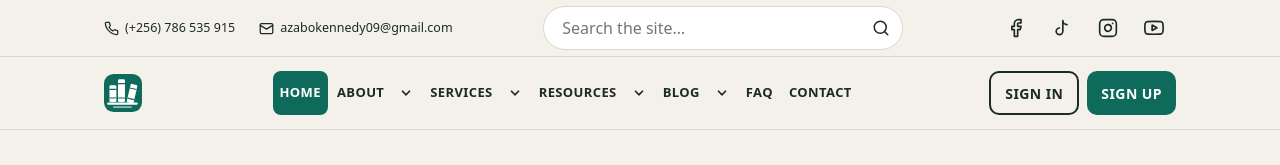
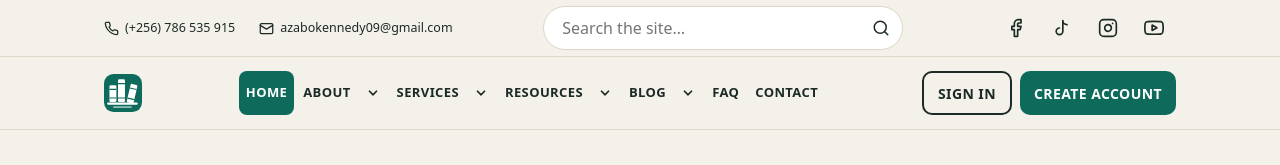
Before and after one commit to azabokennedy09/AcademicStrata-demo, a plain HTML site: page index.html in a window 1280 px wide. Shown: the top 165 px of the page. Drawn offline with nearby package versions, Linux system fonts and the light colour scheme; no server answers.

Commit message:
Add files via upload

```diff
--- a/app.js
+++ b/app.js
@@ -175,7 +175,7 @@ var row=el("div","row"),pl=el("label","",""),cb=document.createElement("input");
 var ok=el("button","btn","Approve");ok.onclick=async function(){try{await db.collection("resources").add({title:r.title,subject:r.subject,category:r.category||"",description:r.description||"",premium:cb.checked,assetId:r.assetId,url:r.url,size:r.size,createdAt:Date.now(),verified:true});await db.collection("submissions").doc(r.id).delete()}catch(e){alert("Could not approve. Try again.")}};
 var no=el("button","chip","Reject");no.onclick=async function(){if(!no.dataset.sure){no.dataset.sure="1";no.textContent="Click again to confirm";setTimeout(function(){no.dataset.sure="";no.textContent="Reject"},4000);return}try{await db.collection("submissions").doc(r.id).delete();pend=pend.filter(function(x){return x.id!==r.id});renderPend();if(assets&&r.assetId)assets.delete(r.assetId).catch(function(){})}catch(e){no.textContent="Could not reject"}};
 row.appendChild(ok);row.appendChild(no);c.appendChild(row);P.appendChild(c)})}
-document.getElementById("lsi").onclick=function(){openAuth("Sign In")};document.getElementById("lsu").onclick=function(){openAuth("Sign Up")};
+document.getElementById("lsi").onclick=function(){openAuth("Sign In")};document.getElementById("lsu").onclick=function(){openAuth("Create account")};
 async function dl(r,open){var m=document.getElementById("msg");m.textContent="";var w=open?window.open("","_blank"):null;try{var u=await SS.url(r.assetId,!open);if(w){w.opener=null;w.location.href=u}else{var a=document.createElement("a");a.href=u;a.rel="noopener";document.body.appendChild(a);a.click();a.remove()}if(window.SS&&SS.bump){SS.bump(r.id).then(function(n){if(typeof n==="number"&&n>0){dcounts[r.id]=n;if(location.hash==="#res-"+r.id)renderRes(r.id)}}).catch(function(){})}}catch(e){if(w)w.close();m.appendChild(el("div","msg","Could not open the file. Please try again or contact us."));toast("Could not open the file. Please try again or contact us.")}}
 function fsz(n){return n<1048576?Math.max(1,Math.round(n/1024))+" KB":(n/1048576).toFixed(1)+" MB"}
 function editRes(r,c){c.textContent="";var t=document.createElement("input");t.value=r.title;t.setAttribute("aria-label","Title");var s=document.createElement("select");s.setAttribute("aria-label","Subject");var ds=document.createElement("textarea");ds.rows=2;ds.maxLength=400;ds.value=r.description||"";ds.setAttribute("aria-label","Description");ds.placeholder="Description (optional)";var cs=document.createElement("select");cs.setAttribute("aria-label","Type");var o0=document.createElement("option");o0.value="";o0.textContent="No type";cs.appendChild(o0);RCATS.forEach(function(n){var o=document.createElement("option");o.textContent=n;if(n===r.category)o.selected=true;cs.appendChild(o)});["Mathematics","History and Political Education","Geography","Physics","General Science","Chemistry","Biology","Entrepreneurship Education","Kiswahili","Lugbara Ti","English Language","Physical Education","Christian Religious Education (CRE)","Islamic Religious Education (IRE)","Other",r.subject].filter(function(v,i,a){return v&&a.indexOf(v)===i}).forEach(function(v){var o=document.createElement("option");o.textContent=v;if(v===r.subject)o.selected=true;s.appendChild(o)});
@@ -305,15 +305,15 @@ var bk=el("div","");bk.style.marginTop="16px";bk.appendChild(back);V.appendChild
 var q="";
 
 var dlg=document.getElementById("dlg");
-function openAuth(n){var up=n==="Sign Up",rec=n==="Set a new password";document.getElementById("dt").textContent=n;document.getElementById("dm").textContent="";document.getElementById("del").hidden=rec;document.getElementById("dgb").hidden=rec;document.getElementById("dfp").parentNode.hidden=n!=="Sign In";document.getElementById("dpt").textContent=rec?"New password (10+ characters, letters and numbers)":up?"Password (10+ characters, letters and numbers)":"Password";document.getElementById("dp").autocomplete=(up||rec)?"new-password":"current-password";document.getElementById("dp").value="";dlg.showModal()}
+function openAuth(n){var up=n==="Create account",rec=n==="Set a new password";document.getElementById("dt").textContent=n;document.getElementById("dm").textContent="";document.getElementById("del").hidden=rec;document.getElementById("dgb").hidden=rec;document.getElementById("dfp").parentNode.hidden=n!=="Sign In";document.getElementById("dpt").textContent=rec?"New password (10+ characters, letters and numbers)":up?"Password (10+ characters, letters and numbers)":"Password";document.getElementById("dp").autocomplete=(up||rec)?"new-password":"current-password";document.getElementById("dp").value="";dlg.showModal()}
 document.getElementById("signin").onclick=function(){openAuth("Sign In")};
-document.getElementById("signup").onclick=function(){openAuth("Sign Up")};
+document.getElementById("signup").onclick=function(){openAuth("Create account")};
 document.getElementById("dx").onclick=function(){dlg.close()};
 ["de","dp"].forEach(function(i){document.getElementById(i).addEventListener("keydown",function(e){if(e.key==="Enter"){e.preventDefault();document.getElementById("dgo").click()}})});
 function strongPw(p){return p.length>=10&&/[A-Za-z]/.test(p)&&/\d/.test(p)}
 document.getElementById("dgo").onclick=async function(){var m=document.getElementById("dm"),t=document.getElementById("dt").textContent,em=document.getElementById("de").value.trim(),pw=document.getElementById("dp").value;
 if(t==="Set a new password"){if(!strongPw(pw)){m.textContent="Use at least 10 characters, with letters and numbers.";return}m.textContent="Please wait\u2026";try{await SS.setPassword(pw);m.textContent="Password changed. Reloading\u2026";setTimeout(function(){location.href=location.pathname+"#home";location.reload()},1200)}catch(e){m.textContent=e.message||"Could not change the password. Please request a new link."}return}
-var up=t==="Sign Up";if(!/^\S+@\S+\.\S+$/.test(em)||!pw){m.textContent="Enter a valid email and your password.";return}
+var up=t==="Create account";if(!/^\S+@\S+\.\S+$/.test(em)||!pw){m.textContent="Enter a valid email and your password.";return}
 if(up&&!strongPw(pw)){m.textContent="Use at least 10 characters, with letters and numbers.";return}
 m.textContent="Please wait\u2026";try{var r=await (up?SS.signUp(em,pw):SS.signIn(em,pw));if(r&&r.confirm){m.textContent="Account created. Check your email to confirm it, then sign in."}else{location.reload()}}catch(e){m.textContent=e.message||"Something went wrong. Try again."}};
 document.getElementById("dgoogle").onclick=async function(){var m=document.getElementById("dm");m.textContent="Opening Google\u2026";var slow=setTimeout(function(){m.textContent="Still waiting. If nothing happens, Google sign-in may not be switched on yet in Supabase. You can use your email and password instead."},8000);try{await SS.google()}catch(e){clearTimeout(slow);m.textContent="Google sign-in is not switched on yet. Please use your email and password."}};
--- a/index.html
+++ b/index.html
@@ -729,6 +729,7 @@ background:linear-gradient(to bottom,transparent 0,transparent 42%,var(--bg) 80%
 .be-save{margin-top:14px}
 .be-pane .be-chk{display:flex;flex-direction:row;align-items:center;gap:8px}
 .be-pane .be-chk input{width:auto;flex:none}
+@media (min-width:981px) and (max-width:1180px){.auth{gap:8px}.auth .btn{padding-left:14px;padding-right:14px;letter-spacing:0}}
 </style>
 </head>
 <body>
@@ -755,8 +756,8 @@ background:linear-gradient(to bottom,transparent 0,transparent 42%,var(--bg) 80%
 <div class="dd" data-p="resources"><a href="#resources">Resources</a><button class="tg" aria-label="Resources submenu" aria-expanded="false"><svg width="14" height="14" viewBox="0 0 24 24" fill="none" stroke="currentColor" stroke-width="3" stroke-linecap="round" aria-hidden="true"><path d="m6 9 6 6 6-6"/></svg></button><div class="menu mega"><div class="mc"><div class="mh">Explore</div><a href="#resources"><b>All Resources</b><span>Browse every file in the library.</span></a><a href="#free"><b>Free Guides</b><span>Open to everyone.</span></a><a href="#premium"><b>Premium Guides</b><span>Unlocked by arrangement.</span></a></div><div class="mc"><div class="mh">Teaching materials</div><a href="#lesson-notes"><b>Lesson Notes</b><span>Notes for the classroom.</span></a><a href="#guide-books"><b>Guide Books</b><span>Longer guides by subject.</span></a><a href="#lesson-plans"><b>Lesson Plans</b><span>Plans for your lessons.</span></a><a href="#schemes-of-work"><b>Schemes of Work</b><span>Term and year planning.</span></a></div><div class="mc"><div class="mh">Exams</div><a href="#exam-papers"><b>Examination Papers</b><span>Past papers to practise with.</span></a><a href="#activities-of-integration"><b>Activities of Integration</b><span>Tasks that bring topics together.</span></a></div></div></div>
 <div class="dd" data-p="blog"><a href="#blog">Blog</a><button class="tg" aria-label="Blog submenu" aria-expanded="false"><svg width="14" height="14" viewBox="0 0 24 24" fill="none" stroke="currentColor" stroke-width="3" stroke-linecap="round" aria-hidden="true"><path d="m6 9 6 6 6-6"/></svg></button><div class="menu mega"><div class="mc"><div class="mh">Posts</div><a href="#blog"><b>All Posts</b><span>Everything we have published.</span></a><a href="#blog-lesson-notes"><b>Lesson Notes</b><span>Notes shared as posts.</span></a><a href="#blog-articles"><b>Articles</b><span>Study tips and longer reads.</span></a></div><div class="mc"><div class="mh">News</div><a href="#blog-news"><b>News and Updates</b><span>What is new at Academicstrata.</span></a><a href="#blog-global-news"><b>Global News</b><span>Education news from around the world.</span></a></div></div></div>
 <a href="#faq" data-p="faqpage">FAQ</a><a href="#contact" data-p="contact">Contact</a>
-<div class="mauth"><button class="btn alt" id="msi">Sign In</button><button class="btn" id="msu">Sign Up</button><a class="btn" id="mad" href="#dashboard" hidden>Admin</a></div></nav>
-<div class="auth"><button class="btn alt" id="signin">Sign In</button><button class="btn" id="signup">Sign Up</button></div>
+<div class="mauth"><button class="btn alt" id="msi">Sign In</button><button class="btn" id="msu">Create account</button><a class="btn" id="mad" href="#dashboard" hidden>Admin</a></div></nav>
+<div class="auth"><button class="btn alt" id="signin">Sign In</button><button class="btn" id="signup">Create account</button></div>
 <button class="mtog" id="mt" aria-label="Open menu" aria-expanded="false"><svg width="24" height="24" viewBox="0 0 24 24" fill="none" stroke="currentColor" stroke-width="2.2" stroke-linecap="round" aria-hidden="true"><path d="M4 7h16M4 12h16M4 17h16"/></svg></button>
 </div>
 </header>
@@ -870,7 +871,7 @@ background:linear-gradient(to bottom,transparent 0,transparent 42%,var(--bg) 80%
 <p style="font-size:13px;margin:8px 0 0">PDF or Word (.docx) files, up to 20 MB. Submissions are checked by an admin before they appear.</p>
 </div>
 <div class="admin" id="review" hidden><h2>Pending review <span id="pc"></span></h2><p id="pe" style="font-size:15px">Nothing is waiting for review.</p><div class="grid" id="pend"></div></div>
-<div class="admin" id="locked"><h2>Want to share a resource?</h2><p style="font-size:15px">Uploading is for signed-in members only. Sign in or sign up to submit a file. An admin checks every file before it appears.</p><div class="row"><button class="btn" id="lsi">Sign In</button><button class="btn alt" id="lsu">Sign Up</button></div></div>
+<div class="admin" id="locked"><h2>Want to share a resource?</h2><p style="font-size:15px">Uploading is for signed-in members only. Sign in or create an account to submit a file. An admin checks every file before it appears.</p><div class="row"><button class="btn" id="lsi">Sign In</button><button class="btn alt" id="lsu">Create account</button></div></div>
 <div id="qnote" class="msg" hidden role="status"></div>
 <div class="hsearch" style="max-width:none;margin:0 0 4px"><label for="rq" style="position:absolute;left:-9999px">Search by title or subject</label><input id="rq" type="search" placeholder="Search by title or subject"></div>
 <div class="filters" id="filters" role="group" aria-label="Filter resources"></div>
@@ -963,7 +964,7 @@ background:linear-gradient(to bottom,transparent 0,transparent 42%,var(--bg) 80%
 <div class="faqsec long"><div class="faqtxt"><h1>Frequently asked questions</h1><p>Detailed answers about our guides, premium access, subjects and how to reach us.</p><a class="btn big" href="#contact">Contact us <svg viewBox="0 0 24 24" aria-hidden="true" fill="none" stroke="currentColor" stroke-width="2.2" stroke-linecap="round"><path d="M5 12h14M13 6l6 6-6 6"/></svg></a></div><div class="faqpanel faqall">
 <details open><summary>Are the study guides free?</summary><p>Many of them are. Every guide on the site is marked either <strong>Free</strong> or <strong>Premium</strong>, so you always know which kind you are opening.</p><ul><li><strong>Free guides</strong> are open to everyone. There is nothing to pay, and you can download them straight from the <a href="#free" style="text-decoration:underline">Resources page</a>. They are mostly summaries and notes for core topics.</li><li><strong>Premium guides</strong> carry a gold badge. They go deeper, and they are unlocked by arrangement (see “How do I get premium access?” below).</li></ul><p>Use the filters on the Resources page to show only free guides, only premium guides, or a single subject.</p></details>
 <details><summary>What is inside a premium guide?</summary><p>Premium guides are original, in-depth material written by our team. Each one is built to take you from understanding a topic to being able to use it in an exam:</p><ul><li><strong>Plain-language summaries</strong> of each topic, so the main ideas are easy to follow.</li><li><strong>Step-by-step worked examples</strong> that show how a question is approached and why each step is taken.</li><li><strong>Practice questions with answers</strong>, so you can test yourself and check your work straight away.</li></ul><p>Like every guide on the site, a premium guide is a printable PDF.</p></details>
-<details><summary>How do I get premium access?</summary><p>Each premium guide costs $1, paid through PayPal. The process has three steps:</p><ol><li><strong>Choose a guide.</strong> Find it on the <a href="#premium" style="text-decoration:underline">Premium Guides</a> list.</li><li><strong>Pay $1.</strong> Sign in, press <strong>Pay $1 with PayPal</strong> on the guide, and complete the payment on PayPal. Please pay with the same email as your account if you can.</li><li><strong>Get access.</strong> After we confirm your payment, we unlock the guide for your account, usually within a day. If it takes longer, contact us.</li></ol><p>If you do not have an account yet, use <strong>Sign Up</strong> at the top of the site first, so we have an account to unlock the guide for.</p></details>
+<details><summary>How do I get premium access?</summary><p>Each premium guide costs $1, paid through PayPal. The process has three steps:</p><ol><li><strong>Choose a guide.</strong> Find it on the <a href="#premium" style="text-decoration:underline">Premium Guides</a> list.</li><li><strong>Pay $1.</strong> Sign in, press <strong>Pay $1 with PayPal</strong> on the guide, and complete the payment on PayPal. Please pay with the same email as your account if you can.</li><li><strong>Get access.</strong> After we confirm your payment, we unlock the guide for your account, usually within a day. If it takes longer, contact us.</li></ol><p>If you do not have an account yet, use <strong>Create account</strong> at the top of the site first, so we have an account to unlock the guide for.</p></details>
 <details><summary>Which subjects do you cover?</summary><p>We cover a wide range of high school subjects:</p><ul><li>Mathematics</li><li>History and Political Education</li><li>Geography</li><li>Physics (General Science is available for learners with special needs)</li><li>Chemistry</li><li>Biology</li><li>Entrepreneurship Education</li><li>Kiswahili</li><li>Lugbara Ti</li><li>English Language</li><li>Physical Education</li><li>Religious Education (CRE or IRE)</li></ul><p>More material is added regularly, so check the Resources page for the latest uploads. If a subject or topic you need is missing, tell us on the Contact page.</p></details>
 <details><summary>Do you have A Level and O Level material?</summary><p>Yes. A Level and O Level are both part of our services, and you can see them on the <a href="#services" style="text-decoration:underline">Services page</a>. To find material, open the Resources page and search by subject or keyword, for example “Chemistry”. If you cannot find what you need for your level, contact us with the subject, the level and the topic, and we will let you know what is available.</p></details>
 <details><summary>Can I download and print the guides?</summary><p>Yes. Every guide is a PDF, so you can:</p><ul><li>save it to your phone, tablet or computer and read it later without being online;</li><li>print the whole guide, or only the pages you need, to write on and revise from.</li></ul><p>Premium guides can be downloaded after they have been unlocked for your account.</p></details>
```
